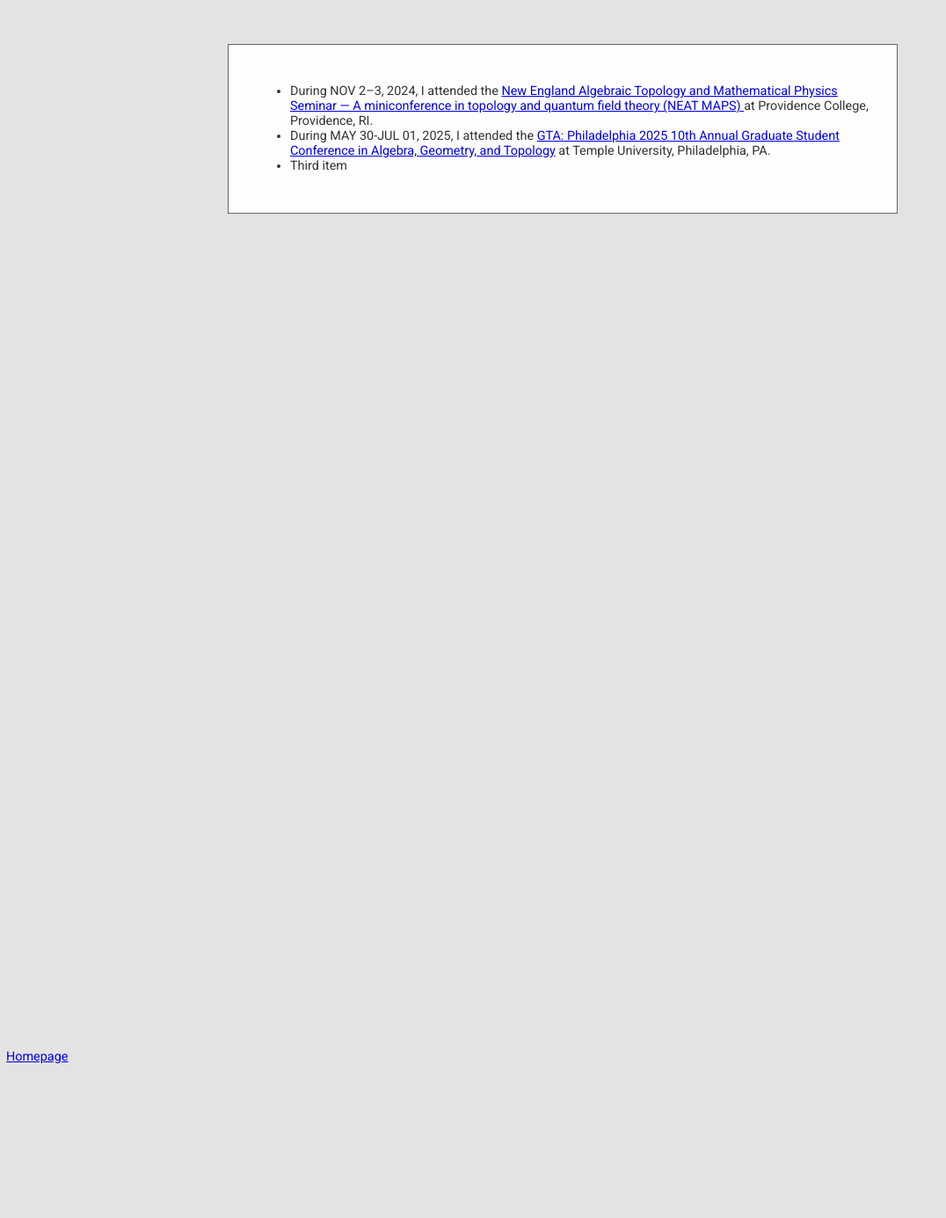
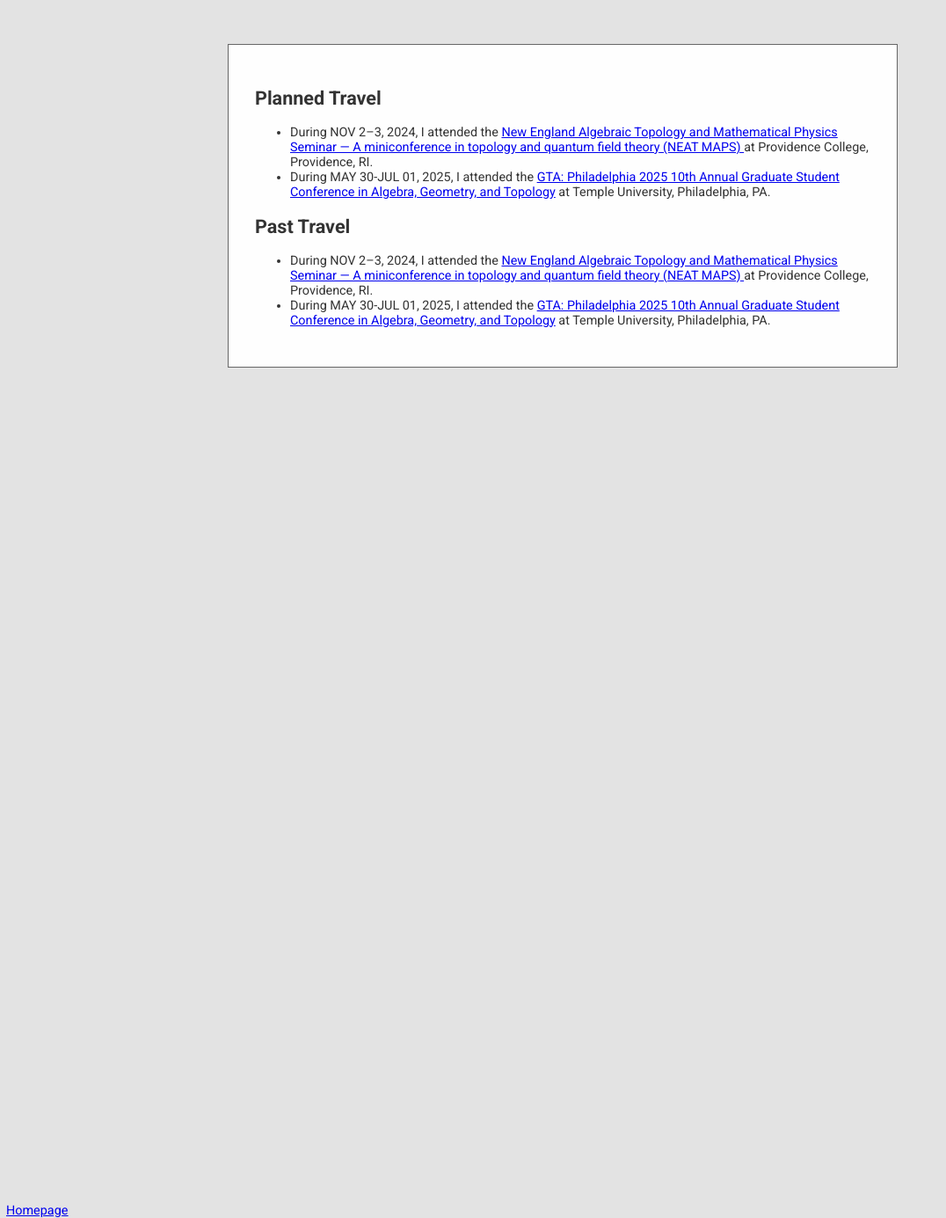
Before and after one commit to cesail/cesail.github.io, a Jekyll site: the page built from travel/index.html, in a window 1280 px wide. Shown: the whole page at 88% size, without its empty margins (0-1076 px from the left). Built offline with Jekyll 4.4.1, drawn with Linux system fonts in a browser that asks for light colours; some web fonts are replaced; a script that is not in the unit is left out; before the commit the page ends 1210 px from its top, so only the background shows below that.

Commit message:
Update index.html

```diff
--- a/travel/index.html
+++ b/travel/index.html
@@ -59,7 +59,7 @@
   -->
 
       <section style="margin: 50px auto;">
-
+ <h1>  Planned Travel  </h1>
         <ul>
   <li>
   During NOV 2–3, 2024, I attended the
@@ -73,7 +73,25 @@
   <a href="https://cst.temple.edu/department-mathematics/events/gta-philadelphia">
     GTA: Philadelphia 2025
 10th Annual Graduate Student Conference in Algebra, Geometry, and Topology</a> at Temple University, Philadelphia, PA. </li>
-  <li>Third item</li>
+</ul>
+
+
+
+
+ <h1>  Past Travel  </h1>
+        <ul>
+  <li>
+  During NOV 2–3, 2024, I attended the
+  <a href="https://brianrwilliams.github.io/neatmaps/fall2024.html">
+    New England Algebraic Topology and Mathematical Physics Seminar &mdash;
+    A miniconference in topology and quantum field theory (NEAT MAPS)
+  </a>
+  at Providence College, Providence, RI.
+</li>
+  <li> During MAY 30-JUL 01, 2025, I attended the
+  <a href="https://cst.temple.edu/department-mathematics/events/gta-philadelphia">
+    GTA: Philadelphia 2025
+10th Annual Graduate Student Conference in Algebra, Geometry, and Topology</a> at Temple University, Philadelphia, PA. </li>
 </ul>
 
 
```
